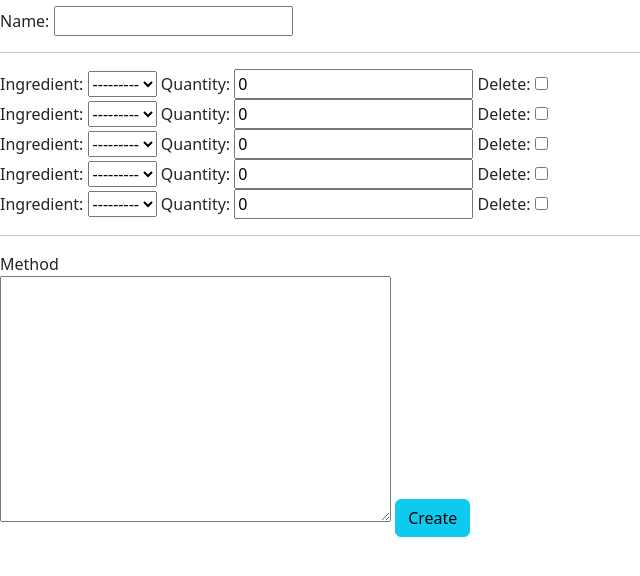
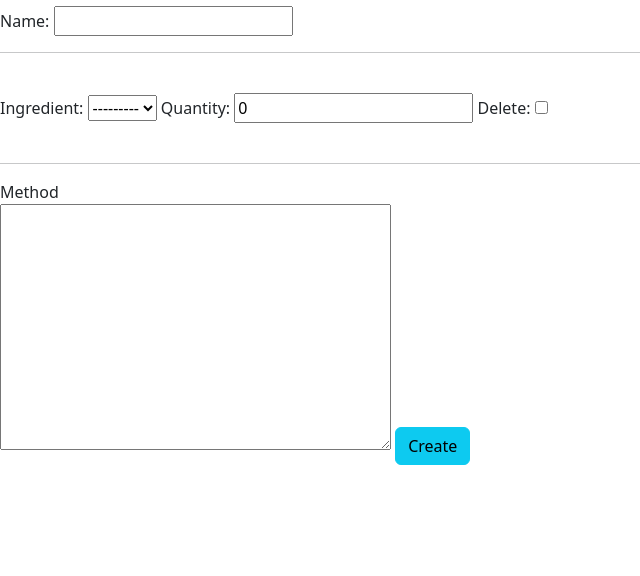
Before and after one commit to jamesrnorman25/meal-planner, a Django app: page /recipes/new in a window 1280 px wide. Shown: the part 106-682 px from the top of the page, without its empty margins (0-640 px from the left). Run offline with Django 4.2, Linux system fonts and the light colour scheme; the visitor is signed in with stand-in values (Sample User, id 1); data that the repository does not hold is empty; some libraries are stand-ins or nearby versions.

Commit message:
Configured recipe creation form to use django-dynamic-formset library.

```diff
--- a/recipe/templates/new_recipe.html
+++ b/recipe/templates/new_recipe.html
@@ -15,8 +15,12 @@
         <hr>
         {{ formset.management_form }}
         {% for form in formset.forms %}
-        {{ form }} <br>
+        <div class="formset-form">
+        <br>
+        {{ form }}
+        </div>
         {% endfor %}
+        <br>
         <hr>
         {{ form.method.label }} <br>
         {{ form.method }}
@@ -24,5 +28,13 @@
         <button class="btn btn-info" id="id_submit" type="submit">Create</button>
     </form>
 </main>
+<script type="text/javascript">
+    $(function() {
+        $('.formset-form').formset({
+            addText: '+ Add Ingredient',
+            deleteText: 'Remove',
 
+        });
+    })
+</script>
 {% endblock %}
--- a/recipe/views.py
+++ b/recipe/views.py
@@ -11,7 +11,7 @@ logger = logging.getLogger(__name__)
 # Create your views here.
 
 def new_recipe(request):
-    RecipeIngredientFormSet = formset_factory(RecipeIngredientForm, extra=5, can_delete=True)
+    RecipeIngredientFormSet = formset_factory(RecipeIngredientForm, min_num=1, extra=0, can_delete=True)
     if not request.user.is_authenticated:
         return redirect("/Login")
     if request.method == "POST":
--- a/templates/base.html
+++ b/templates/base.html
@@ -6,6 +6,7 @@
         <link rel="stylesheet" href="/static/bootstrap-5.3/css/bootstrap.min.css">
         <script src="/static/bootstrap-5.3/js/bootstrap.min.js"></script>
         <script src="http://code.jquery.com/jquery-1.11.0.min.js"></script>
+        <script src="/static/django-dynamic-formset/src/jquery.formset.js"></script>
         <title>{% block title %}Title of page{% endblock title %}</title>
     </head>
 
```
